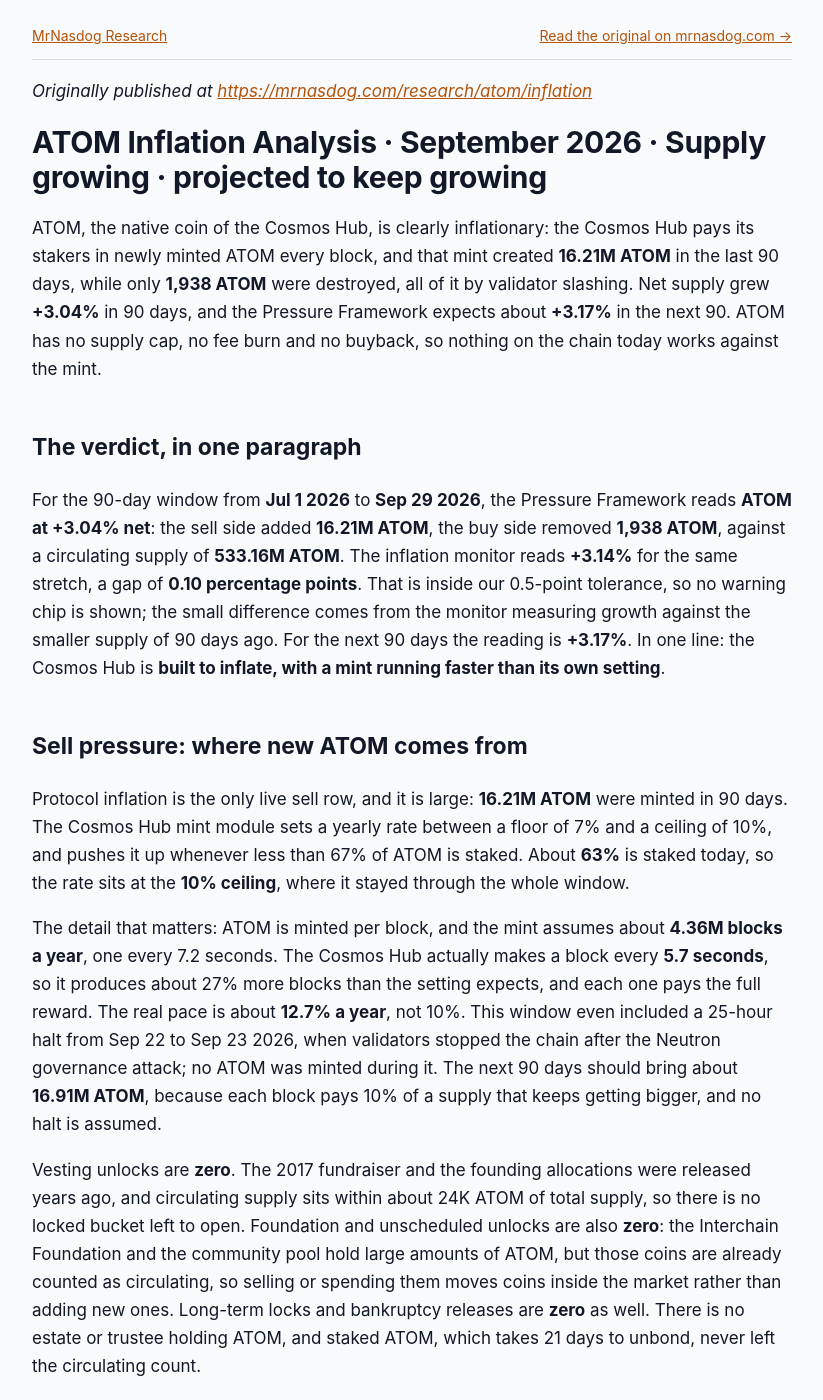
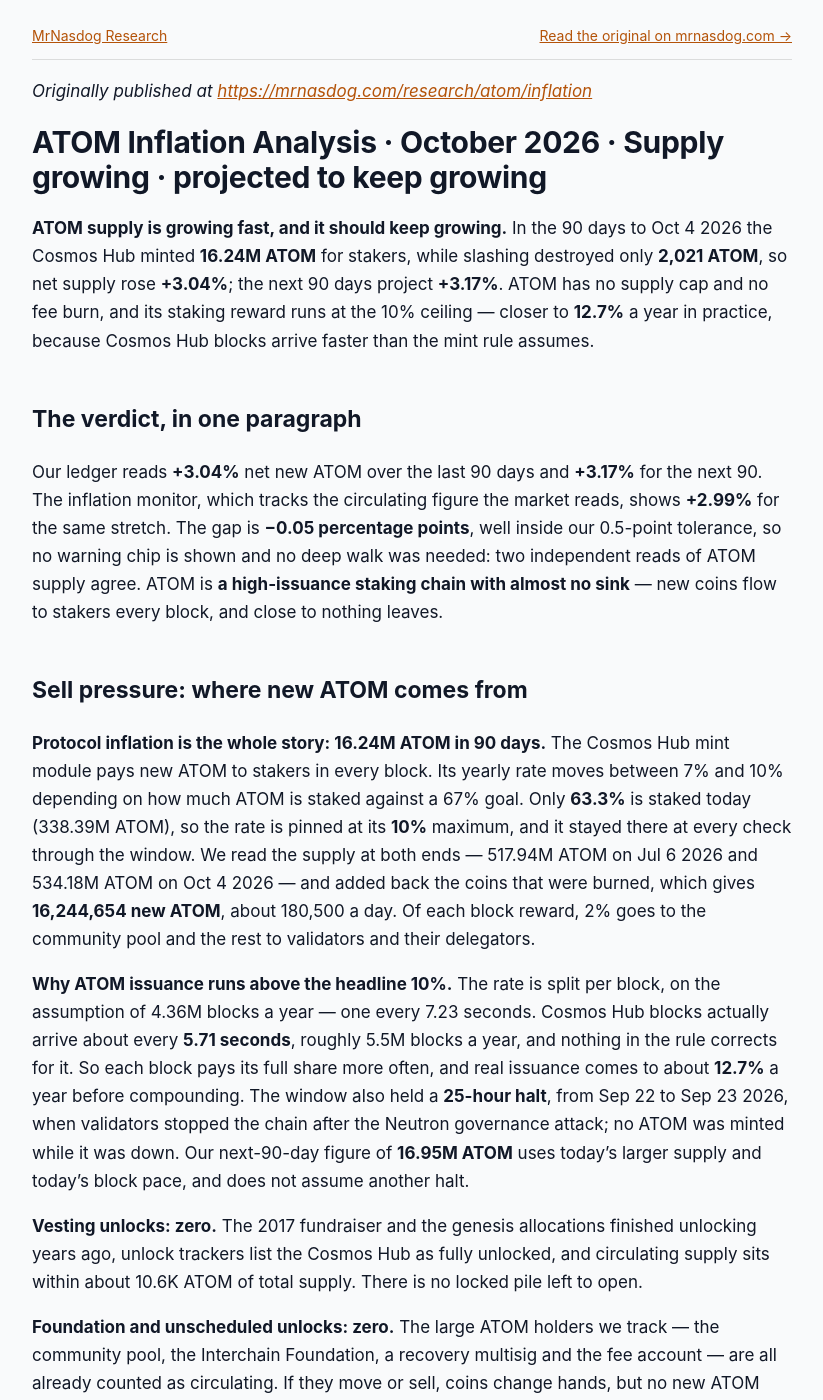
Before and after one commit to jeevansongmy-spec/mrnasdog-articles, a Jekyll site: the page built from crypto/atom-pressure-framework.md, in a window 1280 px wide and 1400 px high. Shown: the whole window, without its empty margins (228-1051 px from the left). Built offline with Jekyll 4.4.1, drawn with Linux system fonts in a browser that asks for light colours; some of the changed text lies outside the part shown.

Commit message:
publish: crypto/atom-pressure-framework

```diff
--- a/crypto/atom-pressure-framework.md
+++ b/crypto/atom-pressure-framework.md
@@ -1,6 +1,6 @@
 ---
-title: "ATOM Inflation Analysis · September 2026 · Supply growing · projected to keep growing"
-description: "Supply growing, projected to keep growing: ATOM reads +3.04% over 90 days. Cosmos Hub minted 16.21M ATOM at a real 12.7% rate and burned only 1.9K by slashing."
+title: "ATOM Inflation Analysis · October 2026 · Supply growing · projected to keep growing"
+description: "Supply growing, projected to keep growing: ATOM reads +3.04% over 90 days. Cosmos Hub minted 16.24M ATOM at a real 12.7% rate and burned only 2.02K by slashing."
 canonical_url: "https://mrnasdog.com/research/atom/inflation"
 tags: ["crypto", "atom", "cosmos", "staking"]
 published: true
@@ -8,50 +8,64 @@ published: true
 
 *Originally published at [https://mrnasdog.com/research/atom/inflation](https://mrnasdog.com/research/atom/inflation)*
 
-# ATOM Inflation Analysis · September 2026 · Supply growing · projected to keep growing
+# ATOM Inflation Analysis · October 2026 · Supply growing · projected to keep growing
 
-ATOM, the native coin of the Cosmos Hub, is clearly inflationary: the Cosmos Hub pays its stakers in newly minted ATOM every block, and that mint created **16.21M ATOM** in the last 90 days, while only **1,938 ATOM** were destroyed, all of it by validator slashing. Net supply grew **+3.04%** in 90 days, and the Pressure Framework expects about **+3.17%** in the next 90. ATOM has no supply cap, no fee burn and no buyback, so nothing on the chain today works against the mint.
+**ATOM supply is growing fast, and it should keep growing.** In the 90 days to Oct 4 2026 the Cosmos Hub minted **16.24M ATOM** for stakers, while slashing destroyed only **2,021 ATOM**, so net supply rose **+3.04%**; the next 90 days project **+3.17%**. ATOM has no supply cap and no fee burn, and its staking reward runs at the 10% ceiling — closer to **12.7%** a year in practice, because Cosmos Hub blocks arrive faster than the mint rule assumes.
 
 ## The verdict, in one paragraph
 
-For the 90-day window from **Jul 1 2026** to **Sep 29 2026**, the Pressure Framework reads **ATOM at +3.04% net**: the sell side added **16.21M ATOM**, the buy side removed **1,938 ATOM**, against a circulating supply of **533.16M ATOM**. The inflation monitor reads **+3.14%** for the same stretch, a gap of **0.10 percentage points**. That is inside our 0.5-point tolerance, so no warning chip is shown; the small difference comes from the monitor measuring growth against the smaller supply of 90 days ago. For the next 90 days the reading is **+3.17%**. In one line: the Cosmos Hub is **built to inflate, with a mint running faster than its own setting**.
+Our ledger reads **+3.04%** net new ATOM over the last 90 days and **+3.17%** for the next 90. The inflation monitor, which tracks the circulating figure the market reads, shows **+2.99%** for the same stretch. The gap is **−0.05 percentage points**, well inside our 0.5-point tolerance, so no warning chip is shown and no deep walk was needed: two independent reads of ATOM supply agree. ATOM is **a high-issuance staking chain with almost no sink** — new coins flow to stakers every block, and close to nothing leaves.
 
 ## Sell pressure: where new ATOM comes from
 
-Protocol inflation is the only live sell row, and it is large: **16.21M ATOM** were minted in 90 days. The Cosmos Hub mint module sets a yearly rate between a floor of 7% and a ceiling of 10%, and pushes it up whenever less than 67% of ATOM is staked. About **63%** is staked today, so the rate sits at the **10% ceiling**, where it stayed through the whole window.
+**Protocol inflation is the whole story: 16.24M ATOM in 90 days.** The Cosmos Hub mint module pays new ATOM to stakers in every block. Its yearly rate moves between 7% and 10% depending on how much ATOM is staked against a 67% goal. Only **63.3%** is staked today (338.39M ATOM), so the rate is pinned at its **10%** maximum, and it stayed there at every check through the window. We read the supply at both ends — 517.94M ATOM on Jul 6 2026 and 534.18M ATOM on Oct 4 2026 — and added back the coins that were burned, which gives **16,244,654 new ATOM**, about 180,500 a day. Of each block reward, 2% goes to the community pool and the rest to validators and their delegators.
 
-The detail that matters: ATOM is minted per block, and the mint assumes about **4.36M blocks a year**, one every 7.2 seconds. The Cosmos Hub actually makes a block every **5.7 seconds**, so it produces about 27% more blocks than the setting expects, and each one pays the full reward. The real pace is about **12.7% a year**, not 10%. This window even included a 25-hour halt from Sep 22 to Sep 23 2026, when validators stopped the chain after the Neutron governance attack; no ATOM was minted during it. The next 90 days should bring about **16.91M ATOM**, because each block pays 10% of a supply that keeps getting bigger, and no halt is assumed.
+**Why ATOM issuance runs above the headline 10%.** The rate is split per block, on the assumption of 4.36M blocks a year — one every 7.23 seconds. Cosmos Hub blocks actually arrive about every **5.71 seconds**, roughly 5.5M blocks a year, and nothing in the rule corrects for it. So each block pays its full share more often, and real issuance comes to about **12.7%** a year before compounding. The window also held a **25-hour halt**, from Sep 22 to Sep 23 2026, when validators stopped the chain after the Neutron governance attack; no ATOM was minted while it was down. Our next-90-day figure of **16.95M ATOM** uses today's larger supply and today's block pace, and does not assume another halt.
 
-Vesting unlocks are **zero**. The 2017 fundraiser and the founding allocations were released years ago, and circulating supply sits within about 24K ATOM of total supply, so there is no locked bucket left to open. Foundation and unscheduled unlocks are also **zero**: the Interchain Foundation and the community pool hold large amounts of ATOM, but those coins are already counted as circulating, so selling or spending them moves coins inside the market rather than adding new ones. Long-term locks and bankruptcy releases are **zero** as well. There is no estate or trustee holding ATOM, and staked ATOM, which takes 21 days to unbond, never left the circulating count.
+**Vesting unlocks: zero.** The 2017 fundraiser and the genesis allocations finished unlocking years ago, unlock trackers list the Cosmos Hub as fully unlocked, and circulating supply sits within about 10.6K ATOM of total supply. There is no locked pile left to open.
+
+**Foundation and unscheduled unlocks: zero.** The large ATOM holders we track — the community pool, the Interchain Foundation, a recovery multisig and the fee account — are all already counted as circulating. If they move or sell, coins change hands, but no new ATOM enters the market.
+
+**Long-term locks or bankruptcy: zero.** No court estate or trustee pays out ATOM, and staked ATOM unbonds in 21 days, so staking never acts as a long lock.
 
 ## Buy pressure: where new ATOM goes
 
-The Cosmos Hub has no programmatic buyback, so that row is **zero**. A redesign of ATOM tokenomics is being researched, but no vote to add a buyback or a fee burn has reached the chain. An article in August 2026 said a buyback and burn had gone live; the chain shows no such proposal, the mint is unchanged, and nothing beyond slashing was destroyed.
+**Programmatic buyback: zero.** No contract or treasury buys ATOM back. A tokenomics review run for the Hub has delivered its second-phase recommendations, but they are still in review, with no vote and no date.
 
-The protocol fee burn is also **zero**. The Cosmos Hub fee market collects its base fee in a module wallet instead of destroying it; that wallet grew from about 57.4K to **60.8K ATOM** this window. Foundation buying is **zero**, and a new long-term lock is **zero**, because staked ATOM stays inside the circulating count.
+**Protocol fee burn: zero.** Unlike Ethereum's base-fee burn, Cosmos Hub fees are not destroyed. Base fees gather in a fee account that holds **61.05K ATOM**, and its balance kept rising between two reads minutes apart. Those coins stay in circulation.
 
-The only thing that removes ATOM is the slashing burn, booked as its own row: **1,938 ATOM** in 90 days. When a validator misses too many blocks, a small slice of the ATOM staked with it is destroyed. That happened on eleven separate days between Jul 9 and Sep 28 2026, with the largest amounts on Sep 3 and Sep 9. Against 16.21M ATOM of new supply, the slashing burn offsets about one ATOM in every 8,400 minted.
+**Foundation buy: zero.** Nothing shows the Interchain Foundation or the community pool buying ATOM in the window.
+
+**New long-term lock: zero.** Staking is real and slashable, but staked ATOM still counts as circulating, so a larger stake removes nothing from the float. It only keeps the mint rate where it is.
+
+**Slashing burn: 2,021 ATOM.** This is the one place ATOM is destroyed. When a validator misses too many blocks, a small slice of its stake is burned. It happened in bursts on about Jul 9, Aug 6, Sep 3, Sep 9 and Sep 22 2026, and the burn events at those blocks match the drop in supply to the cent. That is about **8,000 times smaller** than the new issuance. Spam governance proposals were vetoed in the window too, but none reached quorum, so their deposits were returned rather than burned.
 
 ## Foundation and overhang
 
-Four large pots of ATOM are tracked. The **Interchain Foundation** reported **14.93M ATOM** in its treasury on Jun 30 2026, close to the 15.01M it reported a year earlier; its July and August reports have not been published, so we check that figure by hand every two weeks. The **community pool**, which only a passing governance vote can spend, grew from **10.50M** to **11.38M ATOM** in the window, fed by a 2% cut of staking rewards. A **4-of-6 recovery wallet** holds about **1.23M ATOM** taken back from the Neutron attacker on Sep 23 2026. The fee collector holds **60.8K ATOM**. The chain pots are read every day.
+Four large ATOM piles sit under group control, and every one is already inside the circulating count. The **community pool** holds **11.40M ATOM** and grows from the 2% tax on rewards; it can only be spent by a passed governance vote, and we read it from the chain at each rebuild. The **Interchain Foundation** reported **14.93M ATOM** at Jun 30 2026 in its monthly treasury snapshot, the last one published; it names no wallets, so we follow its reports. A **recovery multisig** holds **1.23M ATOM** that the Hub took back from the Neutron attacker when it restarted on Sep 23 2026; a proposal to send it back to Neutron users is being drafted. The **fee account** holds **61.05K ATOM**. If any of these balances falls between our checks, we look at where the coins went and, if they reached the market from outside the float, they enter Sell #3 at the next refresh.
 
-All four sit inside the circulating count, so none of them can add new supply to the market; they can only move coins that are already counted. We still watch them: if any of these balances falls between checks, the outflow is written into the Foundation row at the next check.
+## How ATOM compares to other proof-of-stake Layer 1s
 
-## How ATOM compares to other proof-of-stake Layer 1 chains
+Most large proof-of-stake chains pair issuance with some kind of sink. Ethereum burns its base fee, which offsets part of validator pay; Solana's yearly rate steps down a little each year toward a floor. ATOM has neither: no fee burn, no scheduled step-down, and a mint rate that rises to its 10% ceiling whenever less than 67% of supply is staked — which has been the case through this whole window. Its only removal, slashing, is a penalty rather than a design feature.
 
-ATOM belongs to the group of uncapped, continuous-emission proof-of-stake chains, but it sits at the high end of that group. Ethereum also pays stakers in new coins and has no cap, yet it destroys the base fee of every transaction, so heavy use can pull net issuance down. The Cosmos Hub parks its base fee instead of burning it, so ATOM has no usage-driven brake on supply at all.
-
-Solana follows a schedule that cuts its inflation rate every year toward a low long-term floor, so its dilution shrinks by design over time. ATOM has no such taper: its rate is set by the staking ratio, and at today's ratio it stays at the ceiling, with the fast block time pushing the real pace above it. Bitcoin, with a fixed cap and halvings, sits at the opposite end of the map.
-
-The practical difference for an ATOM holder is simple. Staking roughly keeps pace with the mint, but unstaked ATOM loses about **3%** of its share of supply every 90 days. Among large proof-of-stake coins, that is one of the steepest dilution rates we track.
+The other difference is mechanical. Chains that pay rewards by time, or that rescale when block times change, issue what their headline rate says. ATOM pays per block against a fixed 4.36M-blocks-a-year assumption, so faster blocks quietly raise issuance — here by about a quarter, from 10% to roughly 12.7%. Compared with capped, halving-based coins like Bitcoin, ATOM is at the opposite end: uncapped, continuous, and adding about 3% to supply every quarter.
 
 ## What to watch in the next 90 days
 
-First, the **tokenomics Phase 2 report**: on Sep 24 2026 the Hub team said it had sent feedback on an early draft and is waiting for the final version, and any change to the mint, a fee burn or a buyback would need a governance vote before it touches the ledger; no vote date exists yet. Second, proposal **1056**, voting until **Sep 30 2026**, asks for about **1.72M ATOM** from the community pool; even if it passes, those coins are already circulating, so it would not change the supply reading. Third, the **staking ratio**: if more than 67% of ATOM is staked, the rate starts to fall from 10% toward 7%. Fourth, a community draft posted on Sep 21 2026 to limit ATOM inflation to a 4–8% band is still only a forum discussion. Fifth, the Interchain Foundation's next treasury report, which would show whether its 14.93M ATOM has started to shrink.
+**Tokenomics Phase 2.** The Hub's tokenomics review has handed in its recommendations, and a wrap-up post with the full report and a timeline is promised next. Any vote that lowers the 10% ceiling or adds a burn would change this ledger.
+
+**The staked share.** At **63.3%** staked, the mint stays at its maximum. Only a climb above 67% would let the rate drift down toward 7%.
+
+**Block pace.** If Cosmos Hub blocks speed up or slow down, issuance follows, because the mint rule does not adjust for it.
+
+**The 1.23M ATOM recovery vote.** A Hub proposal to send the recovered coins back to Neutron users is being drafted. The coins are already circulating, so this moves no supply, but it decides who can sell them.
+
+**Community pool spending.** The pool holds 11.40M ATOM; large spending proposals put more ATOM in active hands even though the coins already count as circulating.
 
 ## Summary
 
-ATOM supply grew **+3.04%** in the 90 days to Sep 29 2026 and is projected to grow about **+3.17%** in the next 90, because the Cosmos Hub mints new ATOM every block at its 10% ceiling and its fast blocks lift the real pace to about 12.7% a year. The only offset is a slashing burn of **1,938 ATOM**; there is no fee burn, no buyback and no vesting. The main risk for holders is continued dilution with no cap; the main thing that could change it is a governance vote on new tokenomics, which has not been scheduled.
+ATOM is inflationary by design: the Cosmos Hub minted **16.24M ATOM** in 90 days against a **2,021 ATOM** slashing burn, a net **+3.04%**, with **+3.17%** projected for the next 90 days. The mint rate is pinned at its 10% ceiling because less than 67% of ATOM is staked, and faster-than-assumed blocks lift real issuance to about 12.7% a year. There is no supply cap, no fee burn and no buyback, so the key risk is steady dilution for anyone who does not stake. Only a governance change to the mint rules, or a much higher staked share, would slow it.
 
-*MrNasdog Pressure Framework analysis of ATOM, Metric 1 — Inflation. Data + explanation only. Not financial advice. Checked Sep 29 2026.*
+---
+
+*MrNasdog Pressure Framework analysis of ATOM, Metric 1 — Inflation. Data + explanation only. Not financial advice. Checked Oct 4 2026.*
```
